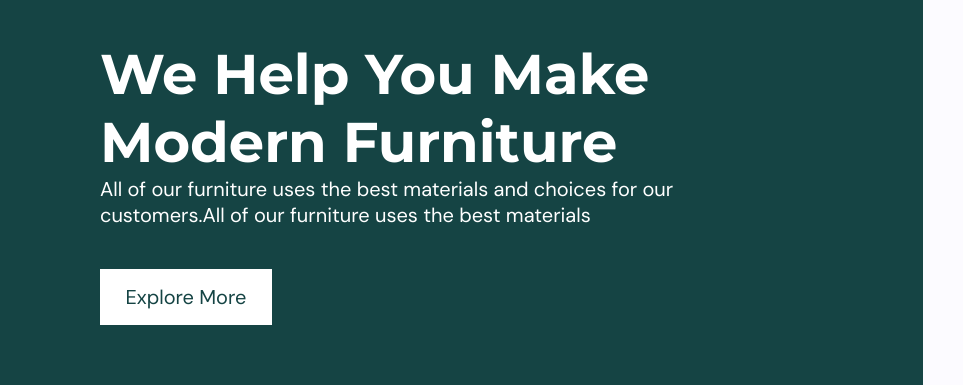
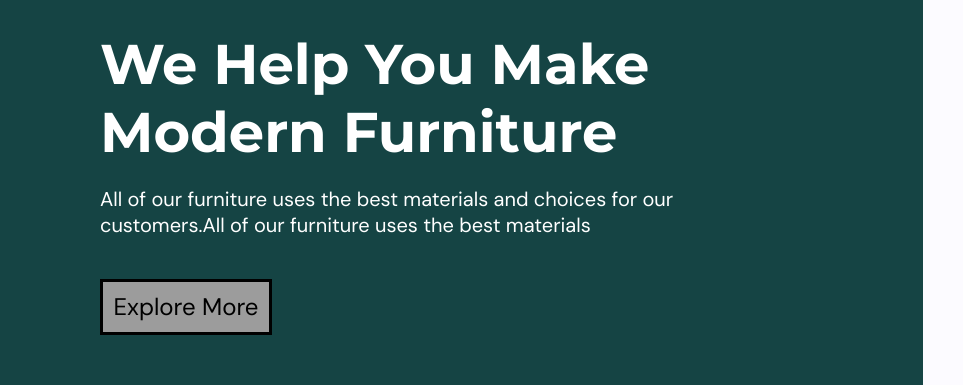
Before and after one commit to Victorzxc/Task_1, a website: page index.html in a window 1280 px wide. In both pictures the pointer is over the button "Explore More". Shown: the part 197-582 px from the top of the page, 317-1280 px from the left. Drawn offline with Linux system fonts and the light colour scheme.

Commit message:
workbugs

```diff
--- a/stile.css
+++ b/stile.css
@@ -129,6 +129,7 @@ input{
     font-size: 20px;
     color: #FFFFFF;
     padding-right: 20%;
+    margin-top: 20px;
 }
 
 .text-hero>button{
@@ -141,6 +142,14 @@ input{
     font-family: 'DM Sans';
     font-weight: 400;
     font-size: 20px;
+    cursor: pointer;
+}
+.text-hero>button:hover{
+    color: #000000;
+    font-size: 24px;
+    background-color: #9c9c9c;
+    transition: 0.2s ease;
+    border: #000000 solid;
 }
 
 
@@ -439,7 +448,7 @@ input{
     background: transparent;
     transition: background-color 0.3s ease, color 0.3s ease;
 }
-.all-rooms>button:hover>img {
+.all-rooms>button:not(.selected):hover>img {
     filter: invert(1);
 }
 
```
